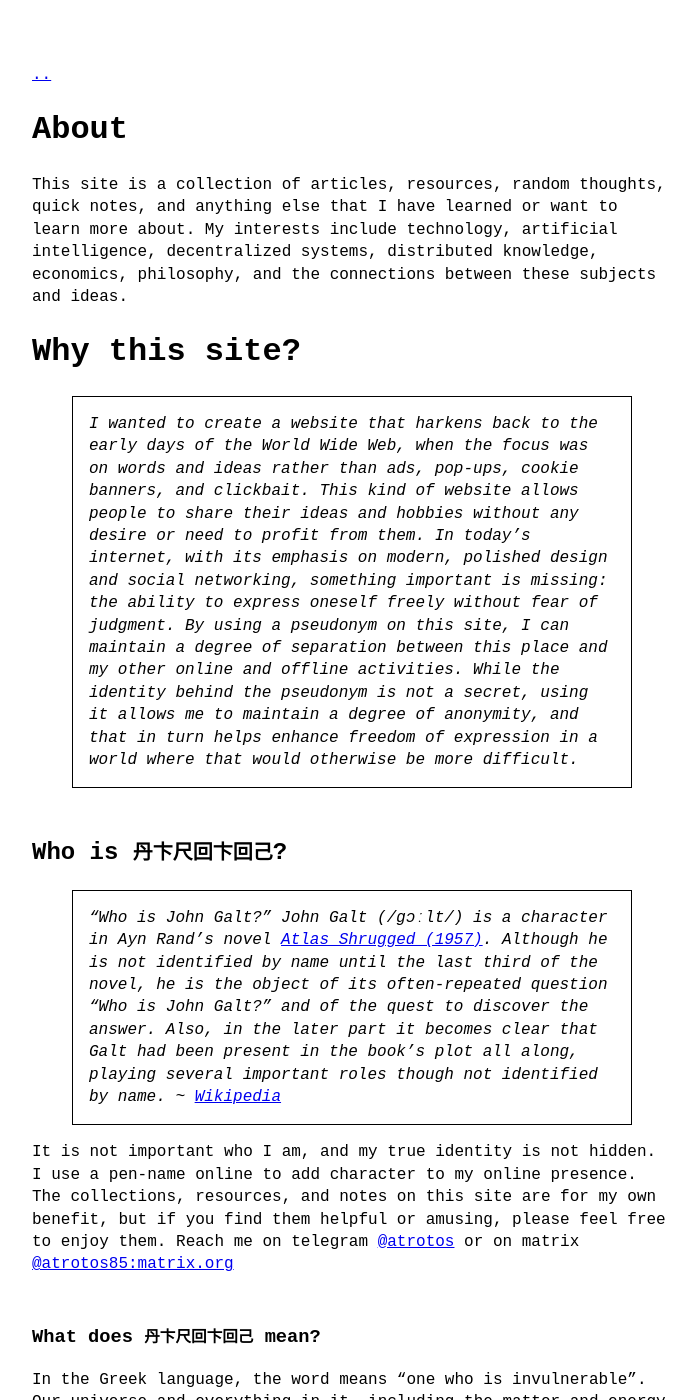
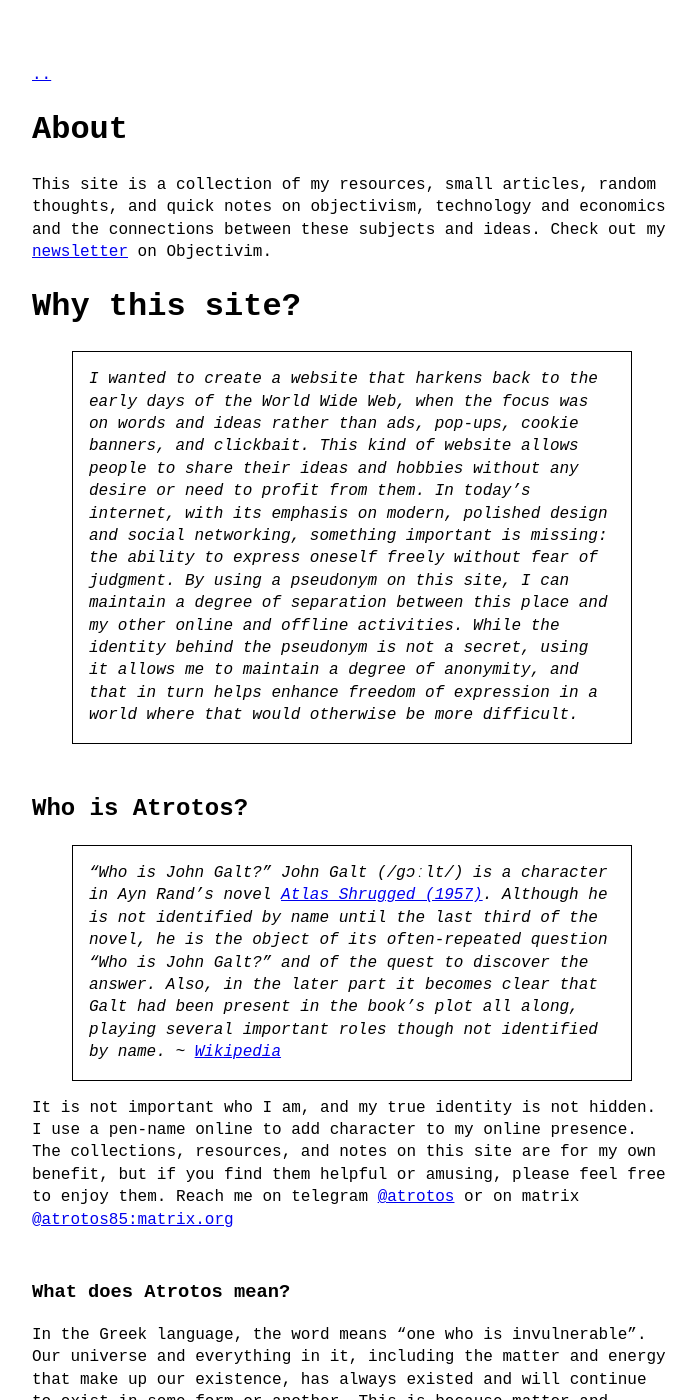
Before and after one commit to 0xAtrotos/0xatrotos.github.io, a Jekyll site: the page built from about.md, in a window 1280 px wide and 1400 px high. Shown: the whole window, without its empty margins (288-984 px from the left). Built offline with Jekyll 4.4.1, drawn with Linux system fonts in a browser that asks for light colours.

Commit message:
changed frontpage description

```diff
--- a/_config.yml
+++ b/_config.yml
@@ -4,7 +4,7 @@ email: a.t.r.o.t.o.s.m.y.n.o.d.u.s@gmail.com # email of site's author
 url: https://atrotos.net # root address of the site
 #baseurl: "/" # subpath of the site, e.g. "/blog" (leave it blank "" if you're site shouldn't use a subpath)
 description: > # description of the site (multiple lines allowed)
-  This site is a collection of articles, resources, random thoughts, quick notes, and anything else that I have learned or want to learn more about. My interests include technology, artificial intelligence, decentralized systems, distributed knowledge, economics, philosophy, and the connections between these subjects and ideas.
+  This site is a collection of my resources, small articles, random thoughts, and quick notes on objectivism, technology and economics and the connections between these subjects and ideas.
 
 permalink: /:slug.html
 
--- a/about.md
+++ b/about.md
@@ -3,17 +3,17 @@ layout: page
 title: About
 ---
 
-This site is a collection of articles, resources, random thoughts, quick notes, and anything else that I have learned or want to learn more about. My interests include technology, artificial intelligence, decentralized systems, distributed knowledge, economics, philosophy, and the connections between these subjects and ideas.
+This site is a collection of my resources, small articles, random thoughts, and quick notes on objectivism, technology and economics and the connections between these subjects and ideas. Check out my [newsletter](https://objectivism.substack.com "Objectivism Newsletter by Atrotos, on Substack") on Objectivim.
 
 # Why this site?
 > I wanted to create a website that harkens back to the early days of the World Wide Web, when the focus was on words and ideas rather than ads, pop-ups, cookie banners, and clickbait. This kind of website allows people to share their ideas and hobbies without any desire or need to profit from them. In today's internet, with its emphasis on modern, polished design and social networking, something important is missing: the ability to express oneself freely without fear of judgment. By using a pseudonym on this site, I can maintain a degree of separation between this place and my other online and offline activities. While the identity behind the pseudonym is not a secret, using it allows me to maintain a degree of anonymity, and that in turn helps enhance freedom of expression in a world where that would otherwise be more difficult.
 
-## Who is <small><b>丹卞尺回卞回己</b></small>?
+## Who is Atrotos?
 > "Who is John Galt?" John Galt (/ɡɔːlt/) is a character in Ayn Rand's novel [Atlas Shrugged (1957)](https://en.wikipedia.org/wiki/Atlas_Shrugged "Atlas Shrugged Wikipedia"). Although he is not identified by name until the last third of the novel, he is the object of its often-repeated question "Who is John Galt?" and of the quest to discover the answer. Also, in the later part it becomes clear that Galt had been present in the book's plot all along, playing several important roles though not identified by name. ~ [Wikipedia](https://en.wikipedia.org/wiki/John_Galt "John Galt Wikipedia")
 
 It is not important who I am, and my true identity is not hidden. I use a pen-name online to add character to my online presence. The collections, resources, and notes on this site are for my own benefit, but if you find them helpful or amusing, please feel free to enjoy them. Reach me on telegram [@atrotos](https://t.me/atrotos "Contact Atrotos on Telegram") or on matrix [@atrotos85:matrix.org](https://matrix.to/#/@atrotos85:matrix.org)
 
-### What does <small><b>丹卞尺回卞回己</b></small> mean?
+### What does Atrotos mean?
 In the Greek language, the word means "one who is invulnerable". Our universe and everything in it, including the matter and energy that make up our existence, has always existed and will continue to exist in some form or another. This is because matter and energy cannot be destroyed, only transformed from one form to another. Our existence, like the universe itself, is invulnerable to any known force. This should be our understanding of the universe and our place in it. Since something that cannot be destroyed does not need to be explained, our ideas and beliefs about the universe should be grounded in this concept of invulnerability.
 
 ## What is Objectivism?
@@ -68,4 +68,4 @@ In many ways, Bitcoin meets these criteria. It is a decentralized currency, mean
 
 It is difficult to say for sure whether Bitcoin meets all the criteria for being considered a "Randian" currency, but it does seem to meet many of the key characteristics, such as being decentralized, durable, easily divisible, scarce, and widely accepted. Nonetheless, as of the current time, it offers the best way known to humanity for holding, transferring, paying, and storing value, and it is immune to inflation.
 
-<sub>~/丹卞尺回卞回己</sub>
+<sub>~/atrotos</sub>
```
Also changed, not shown: _data/menu.yml (+9 -9 lines), index.md (+7 -0 lines).
